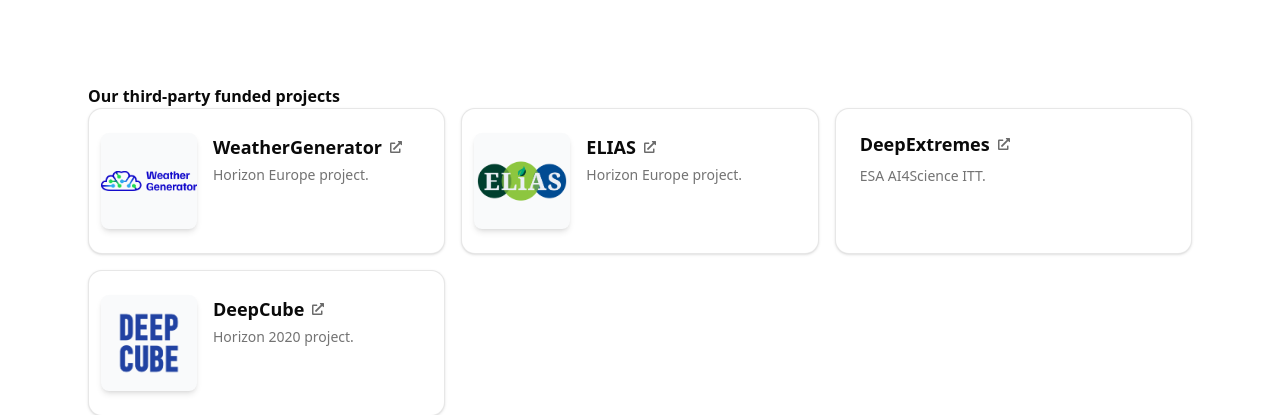
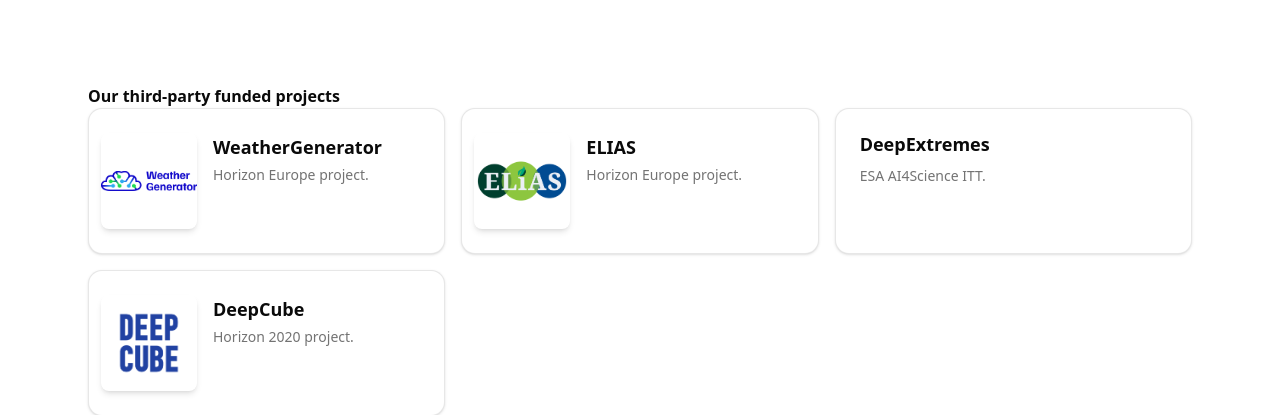
Before and after one commit to EarthyScience/earthnet.tech, a Next.js app: page /science in a window 1280 px wide. Shown: the part 1040-1455 px from the top of the page. Built offline with nearby package versions, Linux system fonts and the light colour scheme.

Commit message:
small fix for linting and also for default card target to be _self for internal and _blank for external

```diff
--- a/src/components/CustomCard.tsx
+++ b/src/components/CustomCard.tsx
@@ -9,11 +9,18 @@
 import { ComponentType } from "react";
 import { FaExternalLinkAlt } from "react-icons/fa";
 
+// Add this helper function at the top
+const isExternalUrl = (url?: string) => {
+  if (!url) return false;
+  return url.startsWith('http://') || url.startsWith('https://') || url.startsWith('//');
+};
+
+
 type CustomCardProps = {
   title: string;
   description: string;
   href: string;
-  target?: string;
+  target?: string; // Keep this optional for manual override if needed
   avatarSrc?: string | null;
   avatarFallback?: string;
   showIcon?: boolean;
@@ -26,7 +33,7 @@
   title,
   description,
   href,
-  target = "_blank",
+  target, // Remove default value, we'll determine it automatically
   avatarSrc = null,
   avatarFallback = "CN",
   showIcon = false,
@@ -34,6 +41,9 @@
   iconSize = 24,
   className = "",
 }: CustomCardProps) => {
+  const isExternal = isExternalUrl(href);
+  const linkTarget = target || (isExternal ? "_blank" : "_self");
+
   return (
     <Card className={`w-full max-w-sm mx-auto min-w-0 hover:shadow-md transition-shadow duration-200 ${className}`}>
       <CardHeader>
@@ -57,9 +67,14 @@
           <div className="flex-1 min-w-0">
             <CardTitle className="text-sm sm:text-base md:text-lg leading-tight">
               {href ? (
-                <a href={href} target={target} className="hover:underline inline-flex items-center gap-2">
+                <a
+                  href={href}
+                  target={linkTarget}
+                  rel={isExternal ? "noopener noreferrer" : undefined}
+                  className="hover:underline inline-flex items-center gap-2"
+                >
                   {title}
-                  <FaExternalLinkAlt size={12} className="flex-shrink-0 opacity-60" />
+                  {isExternal && <FaExternalLinkAlt size={12} className="flex-shrink-0 opacity-60" />}
                 </a>
               ) : (
                 title
@@ -81,7 +96,7 @@
   title,
   description,
   href,
-  target = "_self",
+  target, // Remove default value
   avatarSrc = null,
   avatarFallback = "CN",
   showIcon = false,
@@ -89,19 +104,24 @@
   iconSize = 24,
   className = "",
 }: CustomCardProps) => {
+  const isExternal = isExternalUrl(href);
+  const linkTarget = target || (isExternal ? "_blank" : "_self");
+
   return (
     <Card className={`w-full max-w-sm mx-auto min-w-0 hover:shadow-md transition-shadow duration-200 ${className}`}>
       <div className="flex flex-col sm:flex-row sm:items-start gap-2 sm:gap-4 px-3 -mt-4 sm:mt-0 pb-0">
         {/* Image Section — responsive positioning */}
         <div className="flex justify-center sm:block">
           {avatarSrc ? (
-  <div className="h-24 w-24 rounded-md shadow-md overflow-hidden flex items-center justify-center bg-gray-50">
-    <img
+            <Avatar className="h-24 w-24 rounded-md shadow-md">
+              <AvatarImage
                 src={avatarSrc}
                 alt="Avatar"
-      className="max-h-full max-w-full object-contain"
+                className="object-contain"
+                style={{ objectFit: 'contain' }}
               />
-  </div>
+              <AvatarFallback>{avatarFallback}</AvatarFallback>
+            </Avatar>
           ) : showIcon && IconComponent ? (
             <div className="w-24 h-24 flex items-center justify-center rounded-md bg-gray-100 shadow-md">
               <IconComponent size={iconSize} className="text-gray-500" />
@@ -113,9 +133,14 @@
         <div className="flex-1 text-left">
           <CardTitle className="text-lg font-semibold">
             {href ? (
-          <a href={href} target={target} className="inline-flex items-center gap-2 hover:underline">
+              <a
+                href={href}
+                target={linkTarget}
+                rel={isExternal ? "noopener noreferrer" : undefined}
+                className="inline-flex items-center gap-2 hover:underline"
+              >
                 {title}
-            <FaExternalLinkAlt size={12} className="opacity-60" />
+                {isExternal && <FaExternalLinkAlt size={12} className="opacity-60" />}
               </a>
             ) : (
               title
```
Lines whose indentation alone changed are shown as unchanged.
